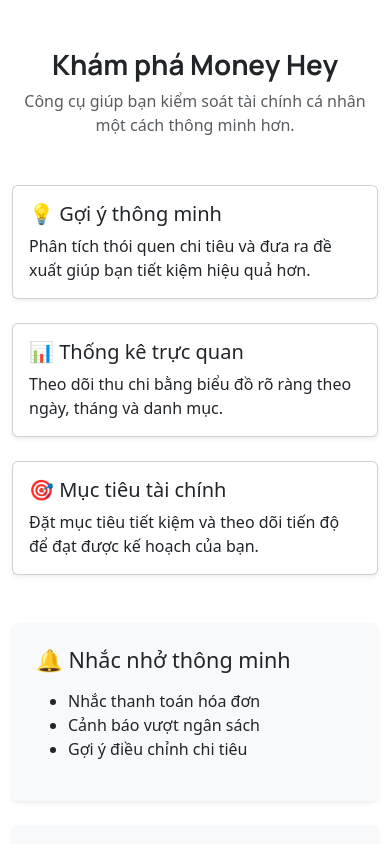
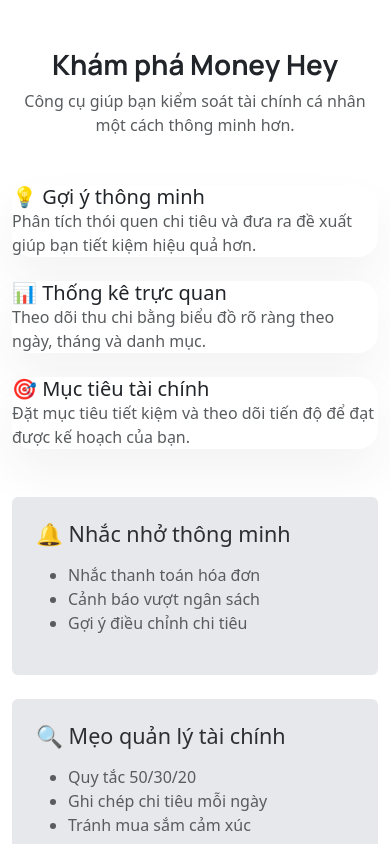
Before and after one commit to leayaaah/MoneyHey, a React (Vite) app: page /explore in a window 390 px wide. Shown: the top 844 px of the page. Built offline with nearby package versions, Linux system fonts and the light colour scheme.

Commit message:
style(theme): approach B apply Emerald Editorial surfaces and muted text classes across pages

```diff
--- a/src/App.css
+++ b/src/App.css
@@ -3,7 +3,7 @@
 @import url('https://fonts.googleapis.com/css2?family=Manrope:wght@400;600;700;800&family=Inter:wght@400;500;600&display=swap'); */
 
 :root {
-    /* Legacy emerald tokens (kept for compatibility) */
+    /* Legacy emerald tokens (kept for compatibility with existing CSS) */
     --emerald-primary: #006948;
     --emerald-dim: #005b3f;
     --emerald-light: #8cfeca;
@@ -11,17 +11,27 @@
     --text-main: #2c2f31;
     --text-variant: #595c5e;
 
-    /* Theme.js tokens (default values; ThemeProvider will overwrite on runtime) */
+    /* Theme.js tokens (default values; ThemeProvider will overwrite at runtime) */
     --color-primary: #006948;
     --color-primaryDim: #005b3f;
     --color-primaryContainer: #8cfeca;
+    --color-surface: #f5f6f8;
     --color-background: #f5f6f8;
     --color-onBackground: #2c2f31;
     --color-onSurface: #2c2f31;
     --color-onSurfaceVariant: #595c5e;
-    --color-surface: #f5f6f8;
+    --color-surfaceContainerLowest: #ffffff;
+    --color-surfaceContainer: #e6e8eb;
+    --color-surfaceContainerHigh: #e0e3e5;
+    --color-surfaceContainerHighest: #dadde0;
+    --color-outlineVariant: #abadaf;
+    --color-onPrimary: #c8ffe1;
+    --color-onPrimaryContainer: #006243;
 }
 
+/* ────────────────────────────────────────────────────────────
+   Base
+   ──────────────────────────────────────────────────────────── */
 body {
     font-family: 'Inter', sans-serif;
     background-color: var(--color-background, var(--surface-bg));
@@ -34,8 +44,45 @@
     font-family: 'Manrope', sans-serif;
 }
 
+/* ────────────────────────────────────────────────────────────
+   Emerald Editorial utility classes (Approach B)
+   Use these in pages instead of Bootstrap bg/text helpers.
+   ──────────────────────────────────────────────────────────── */
+.app-surface {
+    background: var(--color-surfaceContainerLowest);
+    color: var(--color-onSurface);
+}
+
+.app-surface-muted {
+    background: var(--color-surfaceContainer);
+    color: var(--color-onSurface);
+}
+
+.app-text-muted {
+    color: var(--color-onSurfaceVariant) !important;
+}
+
+/* "No-Line" principle: avoid 1px borders; use tonal separation */
+.app-card {
+    background: var(--color-surfaceContainerLowest);
+    border-radius: 1.25rem;
+    box-shadow: 0 24px 48px rgba(44, 47, 49, 0.06);
+}
+
+/* Gradient soul for hero areas */
 .emerald-gradient {
-    background: linear-gradient(135deg, var(--color-primary, var(--emerald-primary)) 0%, var(--color-primaryContainer, var(--emerald-light)) 100%);
+    background: linear-gradient(
+        135deg,
+        var(--color-primary, var(--emerald-primary)) 0%,
+        var(--color-primaryContainer, var(--emerald-light)) 100%
+    );
+}
+
+/* Glassmorphism (for buttons on gradient backgrounds) */
+.app-glass {
+    background: color-mix(in srgb, var(--color-onPrimary) 18%, transparent);
+    backdrop-filter: blur(12px);
+    -webkit-backdrop-filter: blur(12px);
 }
 
 .material-symbols-outlined {
--- a/src/pages/ExplorePage.jsx
+++ b/src/pages/ExplorePage.jsx
@@ -9,7 +9,7 @@
       {/* Header */}
       <div className="text-center mb-5">
         <h1 className="fw-bold">Khám phá Money Hey</h1>
-        <p className="text-muted">
+        <p className="app-text-muted">
           Công cụ giúp bạn kiểm soát tài chính cá nhân một cách thông minh hơn.
         </p>
       </div>
@@ -17,10 +17,10 @@
       {/* Section 1 */}
       <div className="row g-4 mb-5">
         <div className="col-md-4">
-          <div className="card h-100 shadow-sm">
+          <div className="app-card h-100">
             <div className="card-body">
               <h5 className="card-title">💡 Gợi ý thông minh</h5>
-              <p className="card-text">
+              <p className="card-text app-text-muted">
                 Phân tích thói quen chi tiêu và đưa ra đề xuất giúp bạn tiết kiệm hiệu quả hơn.
               </p>
             </div>
@@ -28,10 +28,10 @@
         </div>
 
         <div className="col-md-4">
-          <div className="card h-100 shadow-sm">
+          <div className="app-card h-100">
             <div className="card-body">
               <h5 className="card-title">📊 Thống kê trực quan</h5>
-              <p className="card-text">
+              <p className="card-text app-text-muted">
                 Theo dõi thu chi bằng biểu đồ rõ ràng theo ngày, tháng và danh mục.
               </p>
             </div>
@@ -39,10 +39,10 @@
         </div>
 
         <div className="col-md-4">
-          <div className="card h-100 shadow-sm">
+          <div className="app-card h-100">
             <div className="card-body">
               <h5 className="card-title">🎯 Mục tiêu tài chính</h5>
-              <p className="card-text">
+              <p className="card-text app-text-muted">
                 Đặt mục tiêu tiết kiệm và theo dõi tiến độ để đạt được kế hoạch của bạn.
               </p>
             </div>
@@ -53,9 +53,9 @@
       {/* Section 2 */}
       <div className="row g-4 mb-5">
         <div className="col-md-6">
-          <div className="p-4 bg-light rounded shadow-sm h-100">
+          <div className="p-4 app-surface-muted rounded h-100">
             <h4>🔔 Nhắc nhở thông minh</h4>
-            <ul className="mt-3">
+            <ul className="mt-3 app-text-muted">
               <li>Nhắc thanh toán hóa đơn</li>
               <li>Cảnh báo vượt ngân sách</li>
               <li>Gợi ý điều chỉnh chi tiêu</li>
@@ -64,9 +64,9 @@
         </div>
 
         <div className="col-md-6">
-          <div className="p-4 bg-light rounded shadow-sm h-100">
+          <div className="p-4 app-surface-muted rounded h-100">
             <h4>🔍 Mẹo quản lý tài chính</h4>
-            <ul className="mt-3">
+            <ul className="mt-3 app-text-muted">
               <li>Quy tắc 50/30/20</li>
               <li>Ghi chép chi tiêu mỗi ngày</li>
               <li>Tránh mua sắm cảm xúc</li>
@@ -76,9 +76,8 @@
       </div>
 
       {/* CTA */}
-      <div className="text-center mt-5">
-        <h4 className="mb-3">Sẵn sàng kiểm soát tài chính?</h4>
-        <button className="btn btn-success px-4 py-2" onClick={() => navigate('/login')}>
+      <div className="text-center">
+        <button className="btn-primary-emerald px-5 py-3 font-headline" onClick={() => navigate('/register')}>
           Bắt đầu ngay
         </button>
       </div>
--- a/src/pages/LoginPage.jsx
+++ b/src/pages/LoginPage.jsx
@@ -16,9 +16,9 @@
                     <div className="row justify-content-center">
                         <div className="col-12 col-xl-10">
 
-                            <div className="login-card bg-white d-flex flex-column flex-md-row">
+                            <div className="login-card app-card d-flex flex-column flex-md-row">
 
-                                <div className="col-md-6 d-flex align-items-center bg-white">
+                                <div className="col-md-6 d-flex align-items-center app-surface">
                                     <LoginForm />
                                 </div>
 
@@ -35,7 +35,7 @@
 
                                         <div className="mt-2">
                                             <p className="small opacity-75 mb-3">Chưa có tài khoản?</p>
-                                            <button className="btn btn-outline-light rounded-pill px-5 py-2 fw-bold font-headline" style={{borderWidth: '2px'}} onClick={() => {navigate('/register')}}>
+                                            <button className="btn btn-outline-light rounded-pill px-5 py-2 fw-bold font-headline app-glass" style={{borderWidth: '2px'}} onClick={() => {navigate('/register')}}>
                                                 Đăng ký ngay
                                             </button>
                                         </div>
--- a/src/pages/RegisterPage.jsx
+++ b/src/pages/RegisterPage.jsx
@@ -17,7 +17,7 @@
                     <div className="row justify-content-center">
                         <div className="col-12 col-xl-10">
 
-                            <div className="register-card bg-white d-flex flex-column flex-md-row">
+                            <div className="register-card app-card d-flex flex-column flex-md-row">
 
                                 <div className="col-md-6 emerald-gradient d-none d-md-flex flex-column justify-content-center align-items-center text-center p-5 position-relative text-white">
                                     <div className="position-absolute top-0 start-0 p-5 opacity-25">
@@ -33,7 +33,7 @@
                                         <div className="mt-2">
                                             <p className="small opacity-75 mb-3">Đã có tài khoản?</p>
                                             <button
-                                                className="btn btn-outline-light rounded-pill px-5 py-2 fw-bold font-headline"
+                                                className="btn btn-outline-light rounded-pill px-5 py-2 fw-bold font-headline app-glass"
                                                 style={{borderWidth: '2px'}}
                                                 onClick={() => navigate('/login')}
                                             >
@@ -43,7 +43,7 @@
                                     </div>
                                 </div>
 
-                                <div className="col-md-6 d-flex align-items-center bg-white">
+                                <div className="col-md-6 d-flex align-items-center app-surface">
                                     <RegisterForm />
                                 </div>
 
```
